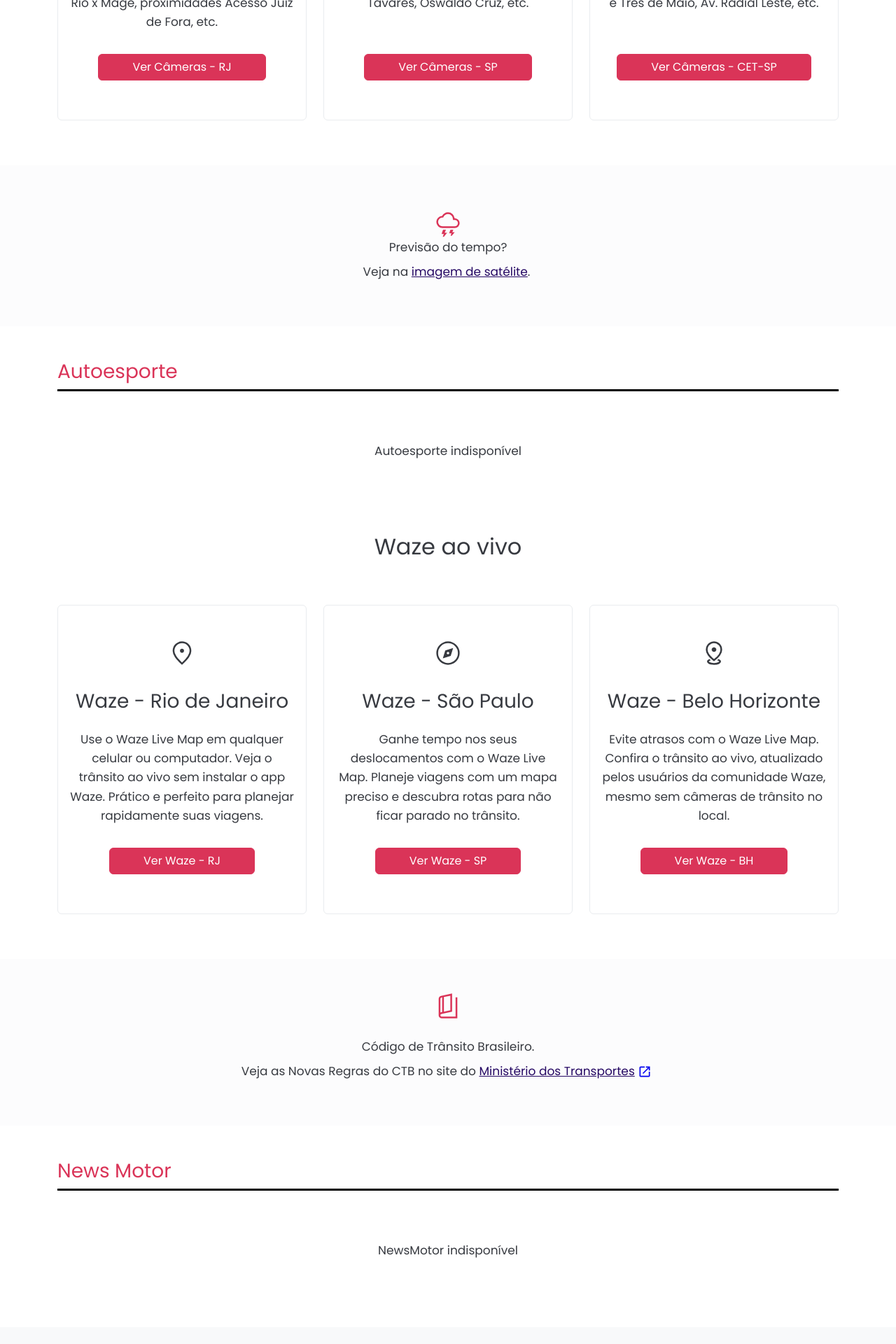
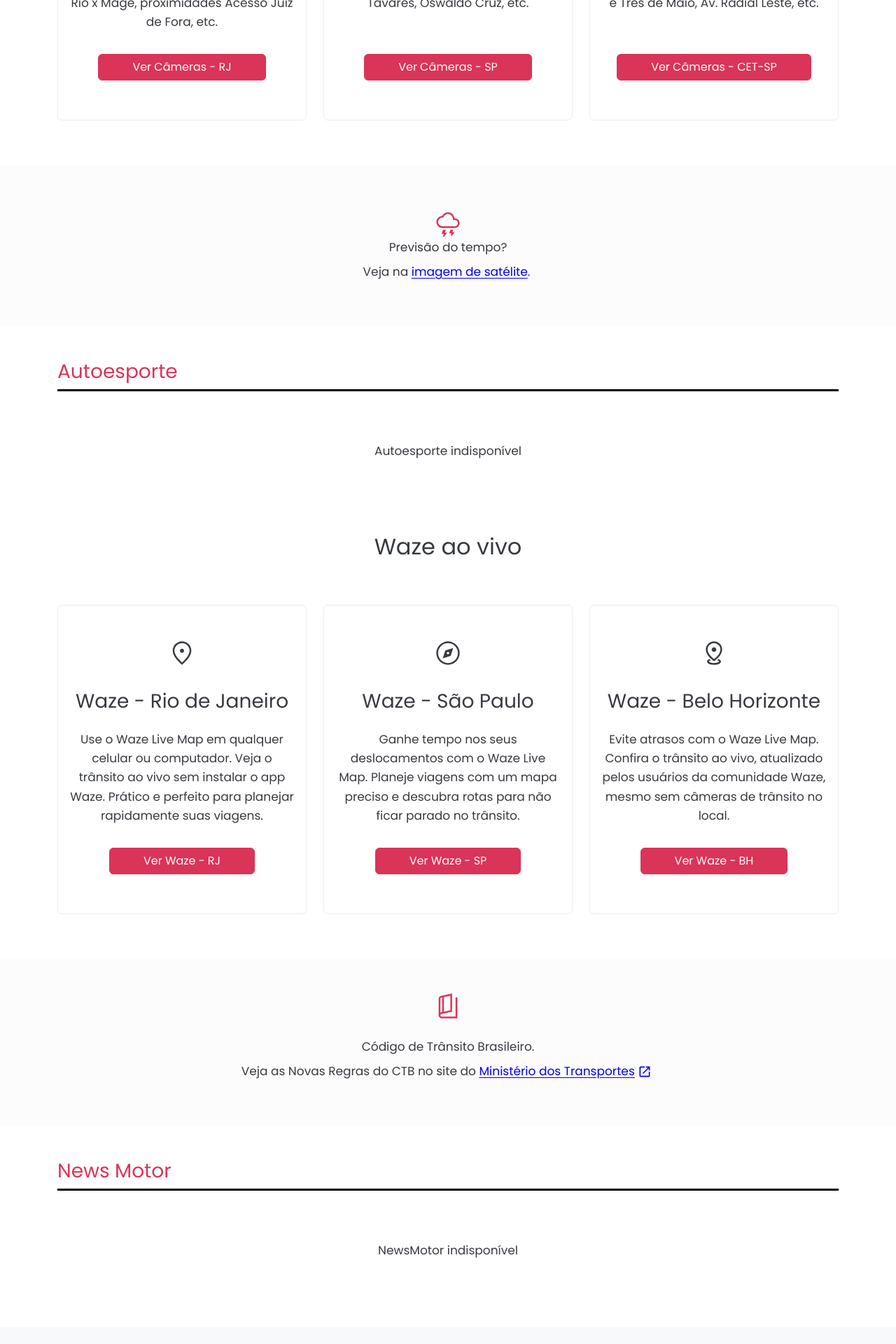
Before and after one commit to Sergio-Damm/transitoaovivo, a Jekyll site: the page built from index.html, in a window 1280 px wide. Shown: the part 885-2805 px from the top of the page at 70% size. Built offline with Jekyll 4.4.1, drawn with Linux system fonts in a browser that asks for light colours; comment, search, counter and statistics services are not loaded.

Commit message:
change link-externo color to #000066

```diff
--- a/css/style.css
+++ b/css/style.css
@@ -39,12 +39,13 @@
 color: #808080 !important;
 }
 .link-externo {
-color: #250863 !important;
-text-decoration: underline;
+color: #0000ee !important;
+text-decoration: underline !important;
+text-underline-offset: 3px;
 }
 .link-externo:hover {
-color: #1d4ed8;
-text-decoration: underline;
+color: #0d6efd !important;
+text-decoration: underline !important;
 font-weight: 500;
 }
 @media (max-width: 768px) {
```
